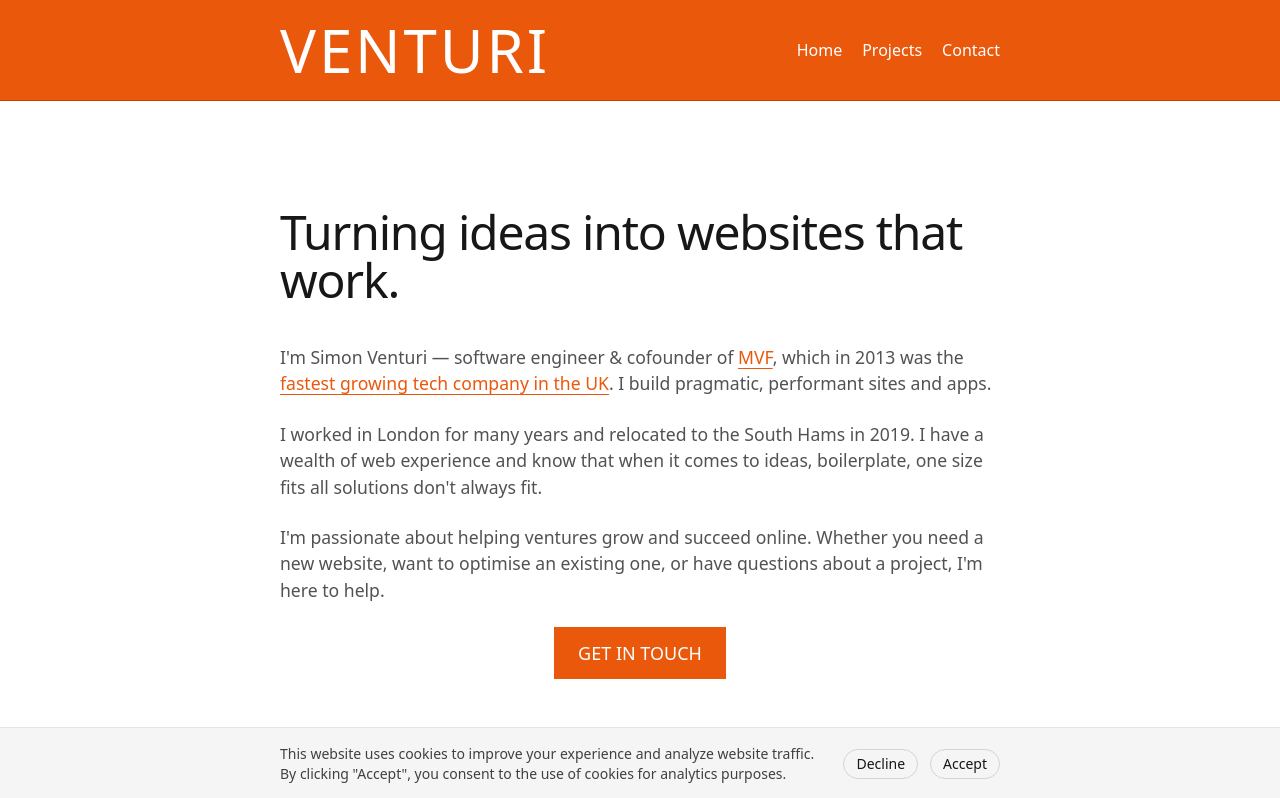
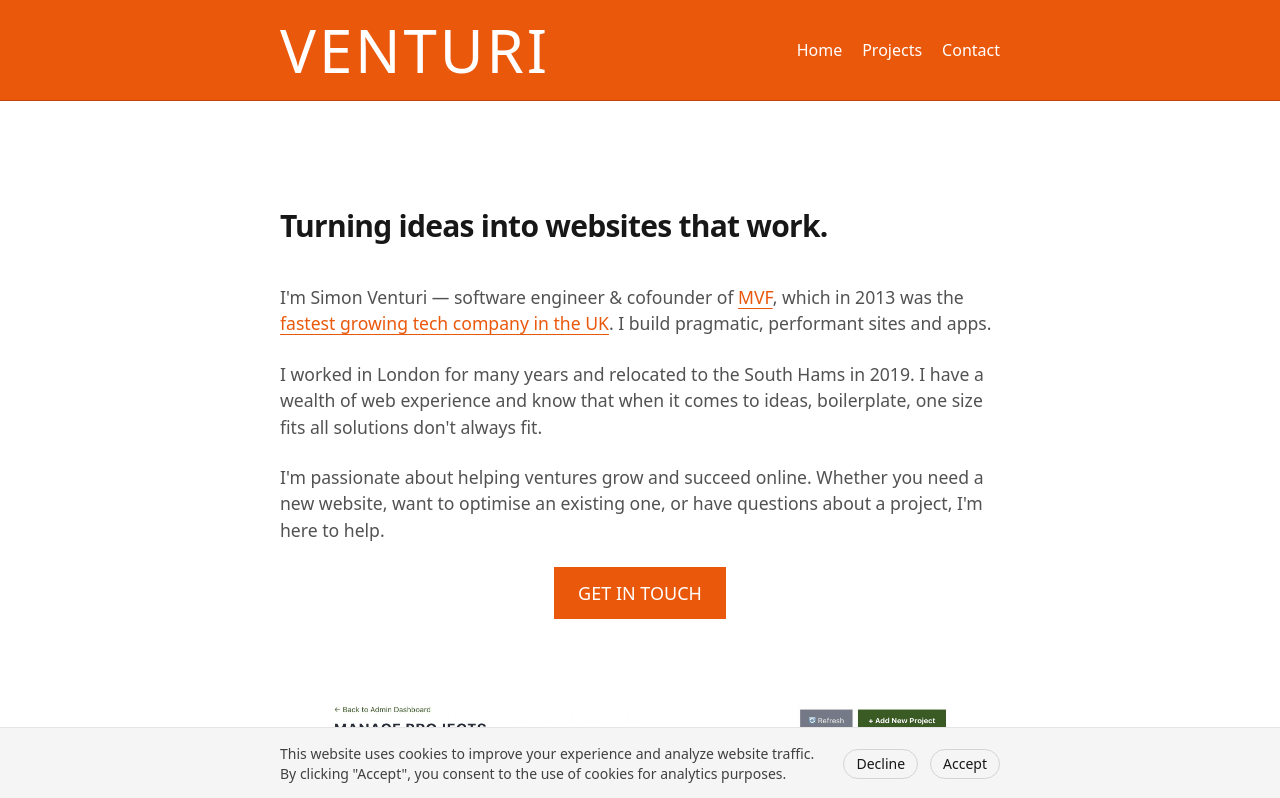
Before and after one commit to simonventuri/venturi-web-consulting, a Next.js app: page / in a window 1280 px wide. Shown: the top 798 px of the page. Built offline with nearby package versions, Linux system fonts and the light colour scheme.

Commit message:
Further tweaks to font weights.

```diff
--- a/app/globals.css
+++ b/app/globals.css
@@ -35,7 +35,7 @@ main a:not(.bg-orange-600):not(.badge) {
 }
 
 .h1 {
-    @apply text-4xl sm:text-5xl font-thin tracking-tight mb-10;
+    @apply text-2xl sm:text-3xl font-semibold tracking-tight mb-10;
 }
 
 .h2 {
--- a/app/layout.tsx
+++ b/app/layout.tsx
@@ -66,7 +66,7 @@ export default function RootLayout({ children }: { children: React.ReactNode })
         <header className="bg-orange-600 border-b border-orange-700 fixed top-0 left-0 right-0 z-50">
           <div className="container flex items-center justify-between py-5">
             <Link href="/" className="leading-none hover:opacity-80 transition-opacity">
-              <div className="tracking-[0.18rem] text-4xl sm:text-6xl text-white">VENTURI</div>
+              <div className="tracking-[0.18rem] text-4xl sm:text-6xl text-white font-thin">VENTURI</div>
             </Link>
             <Navigation />
           </div>
```
